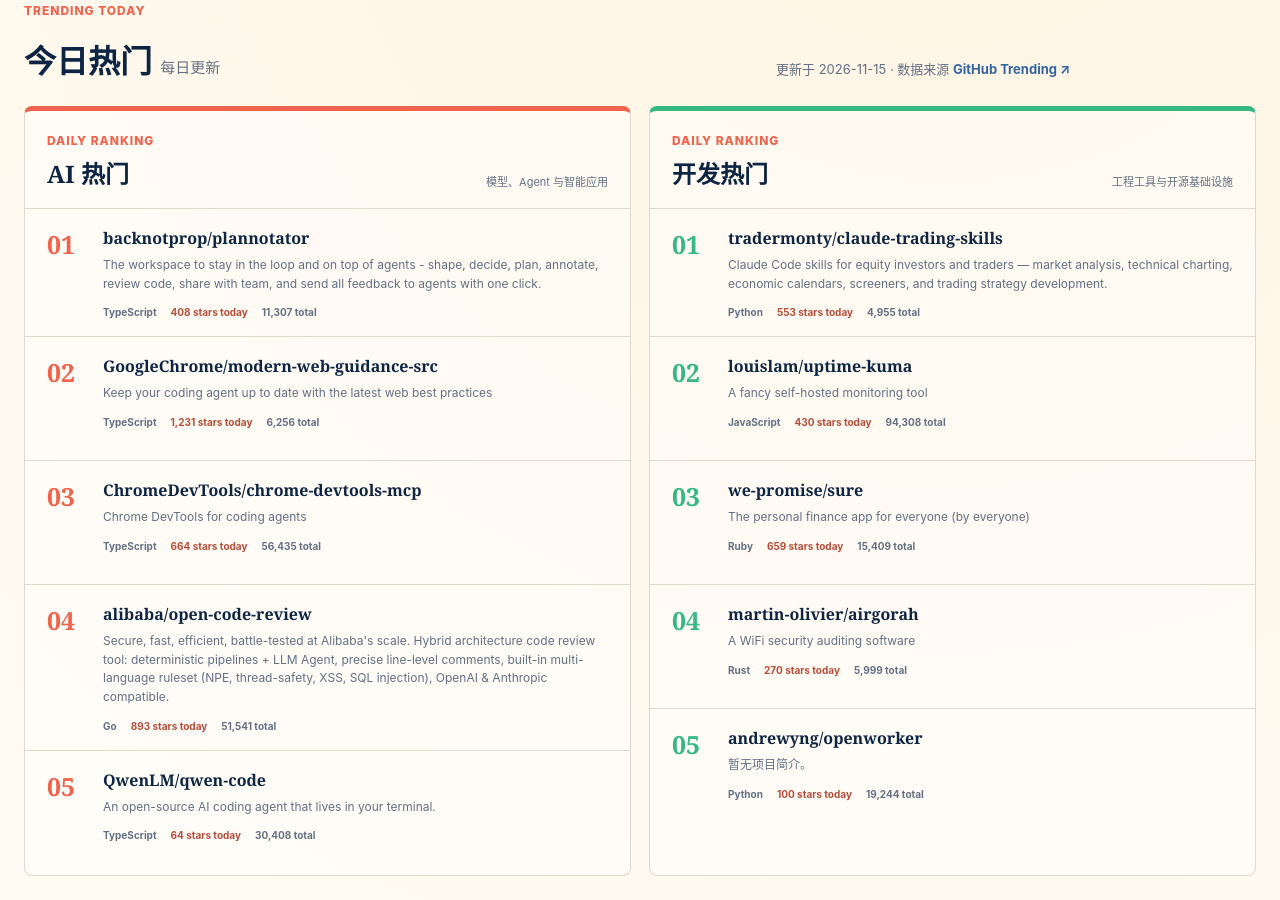
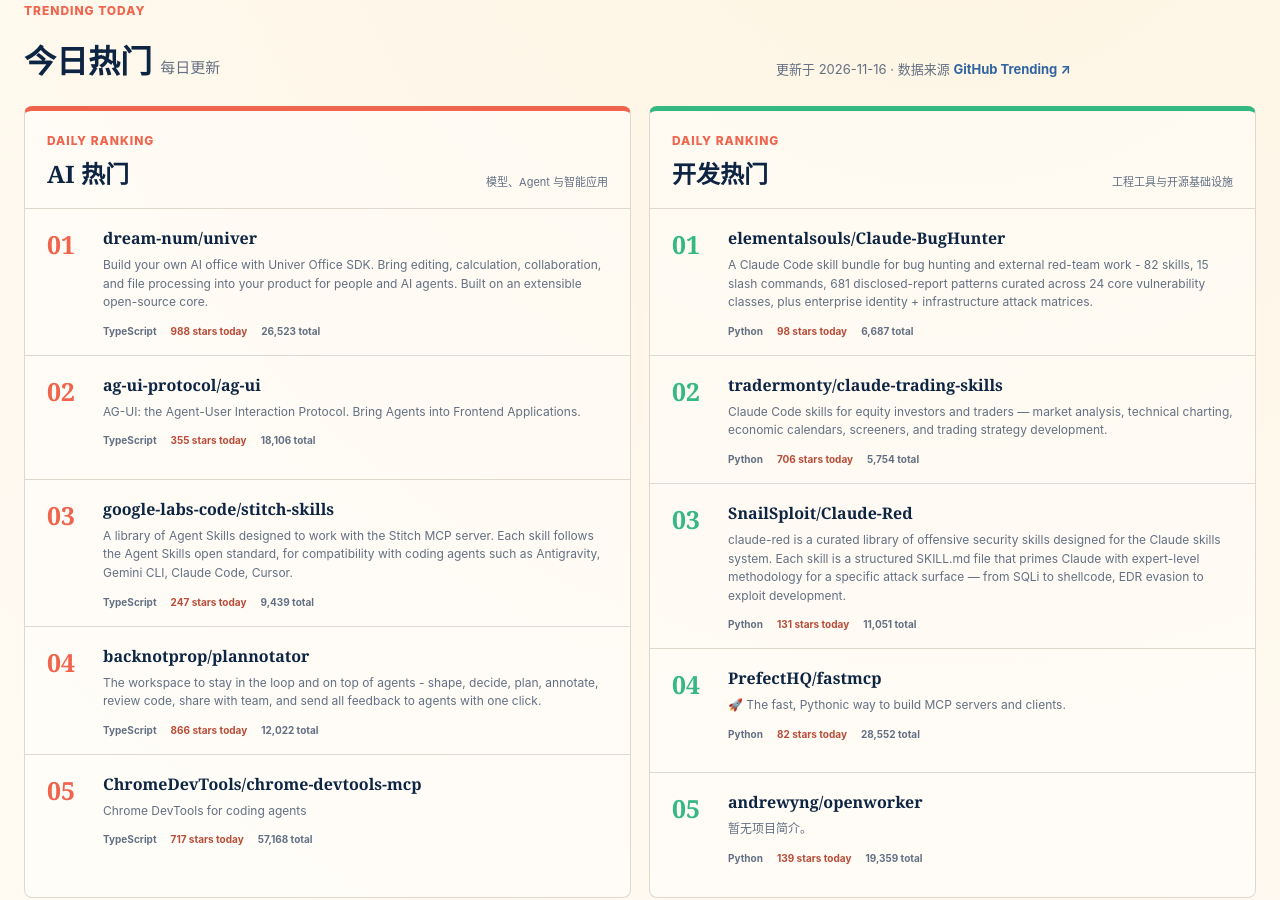
Before and after one commit to SomiW/AIShare, a plain HTML site: page index.html in a window 1280 px wide. Shown: the part 643-1543 px from the top of the page. Drawn offline with Linux system fonts and the light colour scheme.

Commit message:
data: update daily GitHub Trending

```diff
--- a/index.html
+++ b/index.html
@@ -56,7 +56,7 @@
           <h2>今日热门 <span>每日更新</span></h2>
         </div>
         <p>
-          更新于 2026-11-15 · 数据来源
+          更新于 2026-11-16 · 数据来源
           <a href="https://github.com/trending">GitHub Trending ↗</a>
         </p>
       </div>
@@ -73,60 +73,60 @@
           <li class="trending-item">
             <span class="trending-rank">01</span>
             <div class="trending-copy">
-              <h3><a href="https://github.com/backnotprop/plannotator">backnotprop/plannotator</a></h3>
-              <p>The workspace to stay in the loop and on top of agents - shape, decide, plan, annotate, review code, share with team, and send all feedback to agents with one click.</p>
+              <h3><a href="https://github.com/dream-num/univer">dream-num/univer</a></h3>
+              <p>Build your own AI office with Univer Office SDK. Bring editing, calculation, collaboration, and file processing into your product for people and AI agents. Built on an extensible open-source core.</p>
               <div class="trending-meta">
                 <span>TypeScript</span>
-                <span>408 stars today</span>
-                <span>11,307 total</span>
+                <span>988 stars today</span>
+                <span>26,523 total</span>
               </div>
             </div>
           </li>
           <li class="trending-item">
             <span class="trending-rank">02</span>
             <div class="trending-copy">
-              <h3><a href="https://github.com/GoogleChrome/modern-web-guidance-src">GoogleChrome/modern-web-guidance-src</a></h3>
-              <p>Keep your coding agent up to date with the latest web best practices</p>
+              <h3><a href="https://github.com/ag-ui-protocol/ag-ui">ag-ui-protocol/ag-ui</a></h3>
+              <p>AG-UI: the Agent-User Interaction Protocol. Bring Agents into Frontend Applications.</p>
               <div class="trending-meta">
                 <span>TypeScript</span>
-                <span>1,231 stars today</span>
-                <span>6,256 total</span>
+                <span>355 stars today</span>
+                <span>18,106 total</span>
               </div>
             </div>
           </li>
           <li class="trending-item">
             <span class="trending-rank">03</span>
             <div class="trending-copy">
-              <h3><a href="https://github.com/ChromeDevTools/chrome-devtools-mcp">ChromeDevTools/chrome-devtools-mcp</a></h3>
-              <p>Chrome DevTools for coding agents</p>
+              <h3><a href="https://github.com/google-labs-code/stitch-skills">google-labs-code/stitch-skills</a></h3>
+              <p>A library of Agent Skills designed to work with the Stitch MCP server. Each skill follows the Agent Skills open standard, for compatibility with coding agents such as Antigravity, Gemini CLI, Claude Code, Cursor.</p>
               <div class="trending-meta">
                 <span>TypeScript</span>
-                <span>664 stars today</span>
-                <span>56,435 total</span>
+                <span>247 stars today</span>
+                <span>9,439 total</span>
               </div>
             </div>
           </li>
           <li class="trending-item">
             <span class="trending-rank">04</span>
             <div class="trending-copy">
-              <h3><a href="https://github.com/alibaba/open-code-review">alibaba/open-code-review</a></h3>
-              <p>Secure, fast, efficient, battle-tested at Alibaba&#x27;s scale. Hybrid architecture code review tool: deterministic pipelines + LLM Agent, precise line-level comments, built-in multi-language ruleset (NPE, thread-safety, XSS, SQL injection), OpenAI &amp; Anthropic compatible.</p>
+              <h3><a href="https://github.com/backnotprop/plannotator">backnotprop/plannotator</a></h3>
+              <p>The workspace to stay in the loop and on top of agents - shape, decide, plan, annotate, review code, share with team, and send all feedback to agents with one click.</p>
               <div class="trending-meta">
-                <span>Go</span>
-                <span>893 stars today</span>
-                <span>51,541 total</span>
+                <span>TypeScript</span>
+                <span>866 stars today</span>
+                <span>12,022 total</span>
               </div>
             </div>
           </li>
           <li class="trending-item">
             <span class="trending-rank">05</span>
             <div class="trending-copy">
-              <h3><a href="https://github.com/QwenLM/qwen-code">QwenLM/qwen-code</a></h3>
-              <p>An open-source AI coding agent that lives in your terminal.</p>
+              <h3><a href="https://github.com/ChromeDevTools/chrome-devtools-mcp">ChromeDevTools/chrome-devtools-mcp</a></h3>
+              <p>Chrome DevTools for coding agents</p>
               <div class="trending-meta">
                 <span>TypeScript</span>
-                <span>64 stars today</span>
-                <span>30,408 total</span>
+                <span>717 stars today</span>
+                <span>57,168 total</span>
               </div>
             </div>
           </li>
@@ -144,48 +144,48 @@
           <li class="trending-item">
             <span class="trending-rank">01</span>
             <div class="trending-copy">
-              <h3><a href="https://github.com/tradermonty/claude-trading-skills">tradermonty/claude-trading-skills</a></h3>
-              <p>Claude Code skills for equity investors and traders — market analysis, technical charting, economic calendars, screeners, and trading strategy development.</p>
+              <h3><a href="https://github.com/elementalsouls/Claude-BugHunter">elementalsouls/Claude-BugHunter</a></h3>
+              <p>A Claude Code skill bundle for bug hunting and external red-team work - 82 skills, 15 slash commands, 681 disclosed-report patterns curated across 24 core vulnerability classes, plus enterprise identity + infrastructure attack matrices.</p>
               <div class="trending-meta">
                 <span>Python</span>
-                <span>553 stars today</span>
-                <span>4,955 total</span>
+                <span>98 stars today</span>
+                <span>6,687 total</span>
               </div>
             </div>
           </li>
           <li class="trending-item">
             <span class="trending-rank">02</span>
             <div class="trending-copy">
-              <h3><a href="https://github.com/louislam/uptime-kuma">louislam/uptime-kuma</a></h3>
-              <p>A fancy self-hosted monitoring tool</p>
+              <h3><a href="https://github.com/tradermonty/claude-trading-skills">tradermonty/claude-trading-skills</a></h3>
+              <p>Claude Code skills for equity investors and traders — market analysis, technical charting, economic calendars, screeners, and trading strategy development.</p>
               <div class="trending-meta">
-                <span>JavaScript</span>
-                <span>430 stars today</span>
-                <span>94,308 total</span>
+                <span>Python</span>
+                <span>706 stars today</span>
+                <span>5,754 total</span>
               </div>
             </div>
           </li>
           <li class="trending-item">
             <span class="trending-rank">03</span>
             <div class="trending-copy">
-              <h3><a href="https://github.com/we-promise/sure">we-promise/sure</a></h3>
-              <p>The personal finance app for everyone (by everyone)</p>
+              <h3><a href="https://github.com/SnailSploit/Claude-Red">SnailSploit/Claude-Red</a></h3>
+              <p>claude-red is a curated library of offensive security skills designed for the Claude skills system. Each skill is a structured SKILL.md file that primes Claude with expert-level methodology for a specific attack surface — from SQLi to shellcode, EDR evasion to exploit development.</p>
               <div class="trending-meta">
-                <span>Ruby</span>
-                <span>659 stars today</span>
-                <span>15,409 total</span>
+                <span>Python</span>
+                <span>131 stars today</span>
+                <span>11,051 total</span>
               </div>
             </div>
           </li>
           <li class="trending-item">
             <span class="trending-rank">04</span>
             <div class="trending-copy">
-              <h3><a href="https://github.com/martin-olivier/airgorah">martin-olivier/airgorah</a></h3>
-              <p>A WiFi security auditing software</p>
+              <h3><a href="https://github.com/PrefectHQ/fastmcp">PrefectHQ/fastmcp</a></h3>
+              <p>🚀 The fast, Pythonic way to build MCP servers and clients.</p>
               <div class="trending-meta">
-                <span>Rust</span>
-                <span>270 stars today</span>
-                <span>5,999 total</span>
+                <span>Python</span>
+                <span>82 stars today</span>
+                <span>28,552 total</span>
               </div>
             </div>
           </li>
@@ -196,8 +196,8 @@
               <p>暂无项目简介。</p>
               <div class="trending-meta">
                 <span>Python</span>
-                <span>100 stars today</span>
-                <span>19,244 total</span>
+                <span>139 stars today</span>
+                <span>19,359 total</span>
               </div>
             </div>
           </li>
```
